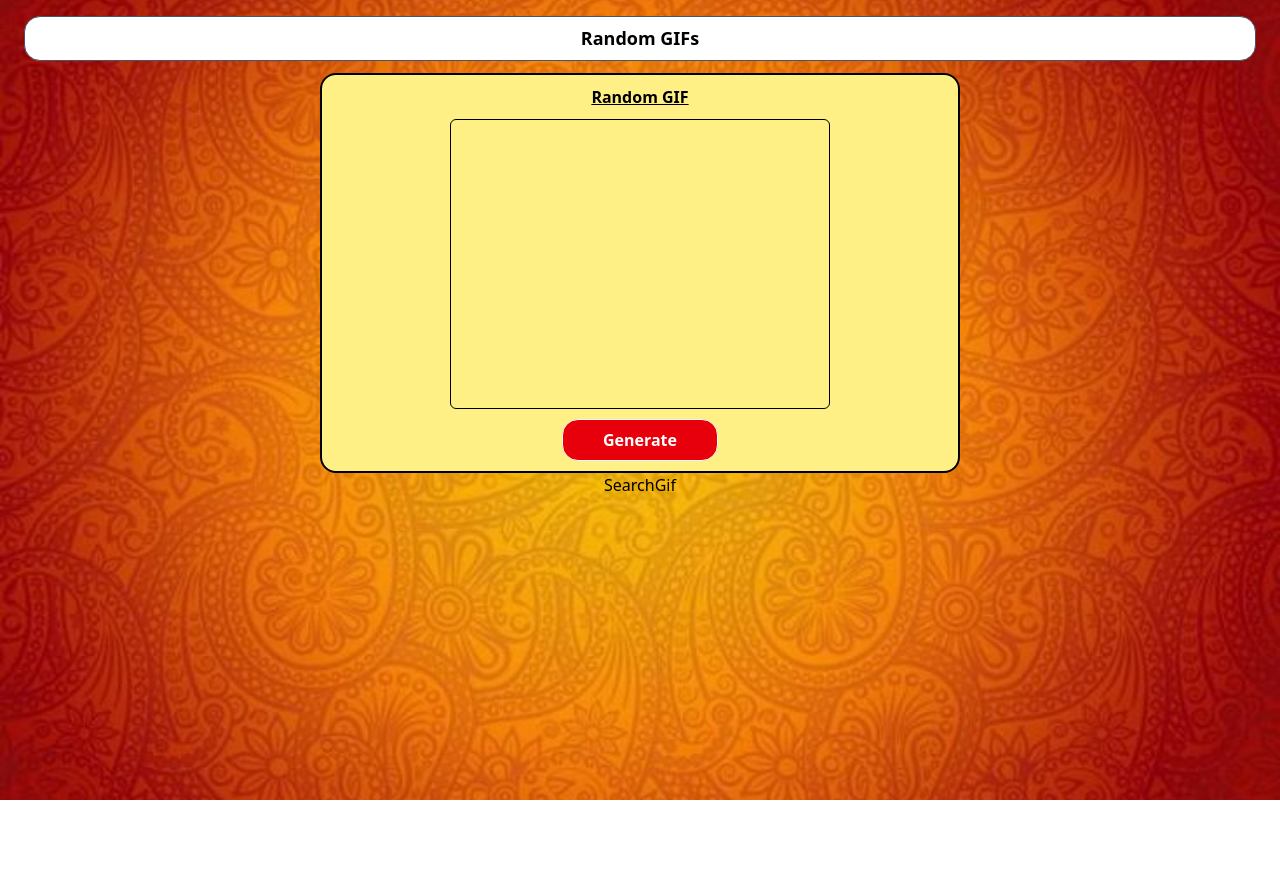
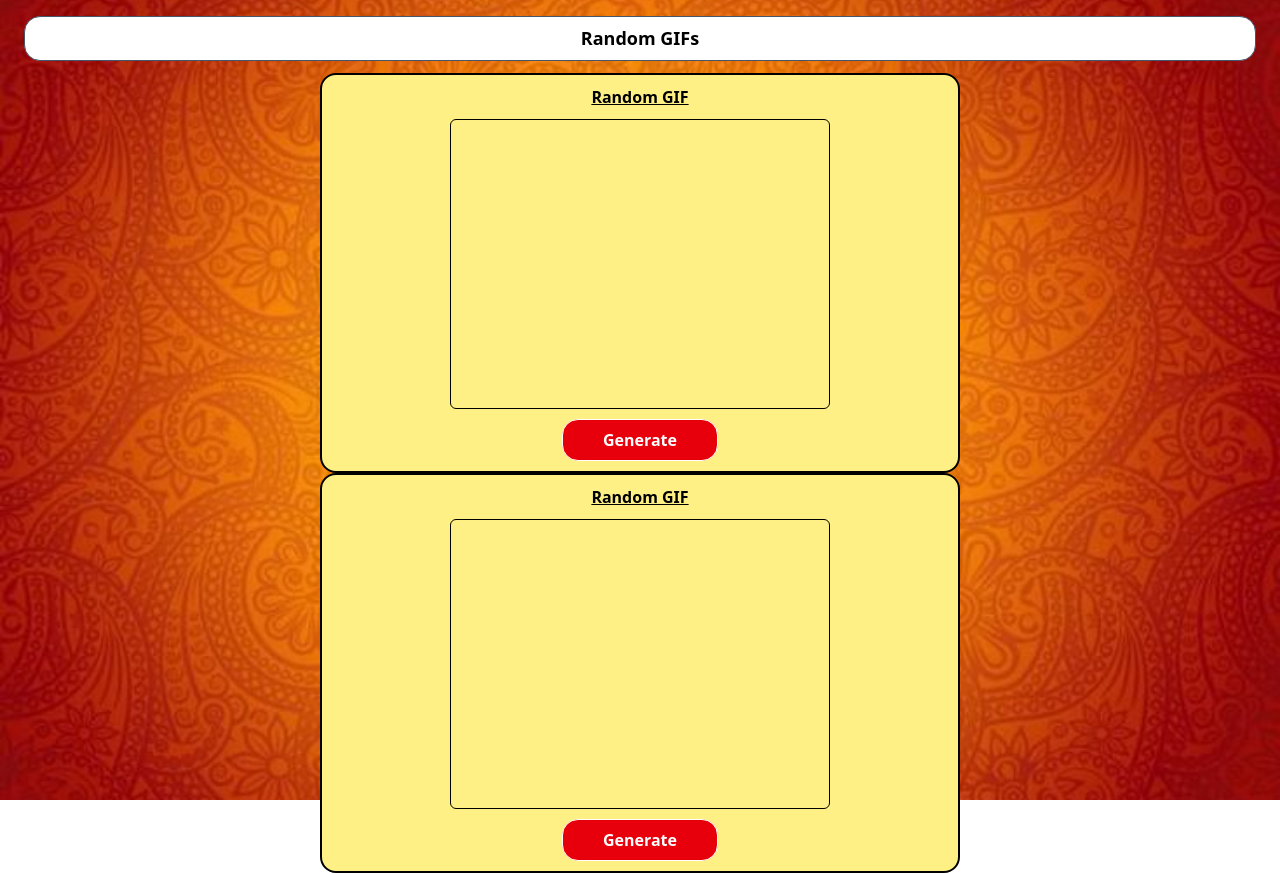
Before and after one commit to Karanb2707/gif-react, a React (Vite) app in the folder gif-app/: page / in a window 1280 px wide. Before the commit the page ends 800 px from the top, so only its background shows below. Built offline with nearby package versions, Linux system fonts and the light colour scheme.

Commit message:
styling added

```diff
--- a/gif-app/src/components/SearchGif.jsx
+++ b/gif-app/src/components/SearchGif.jsx
@@ -1,9 +1,25 @@
-import React from 'react'
+import React, { useState } from 'react'
 
 const SearchGif = () => {
-  return (
-    <div>SearchGif</div>
-  )
+
+    const [gif, setGif] = useState('');
+
+    function clickHandler() {
+
+    }
+
+    return (
+        <div className='w-1/2 h-[400px] flex flex-col items-center justify-evenly gap-2 p-2 border-2 rounded-2xl
+              bg-yellow-200'>
+            <h1 className='font-semibold underline'>Random GIF</h1>
+            <div className='w-[380px] h-[290px] border rounded-md'>
+                <img src={gif} />
+            </div>
+            <button onClick={clickHandler} className='py-2 px-10 border rounded-2xl bg-red-600 text-white hover:bg-red-700 font-semibold'>
+                Generate
+            </button>
+        </div>
+    )
 }
 
 export default SearchGif
```
